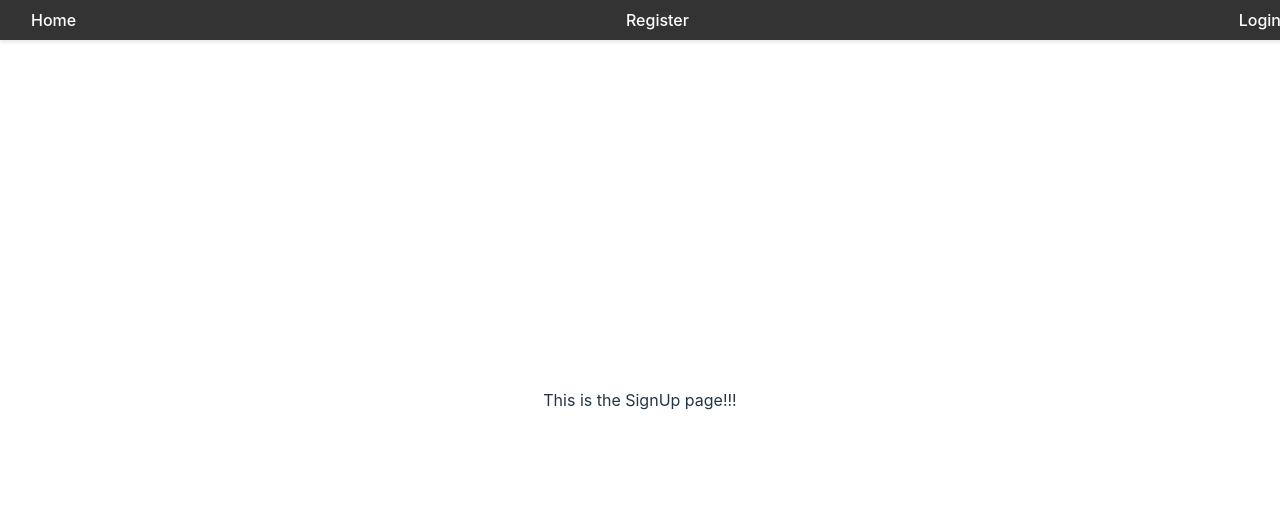
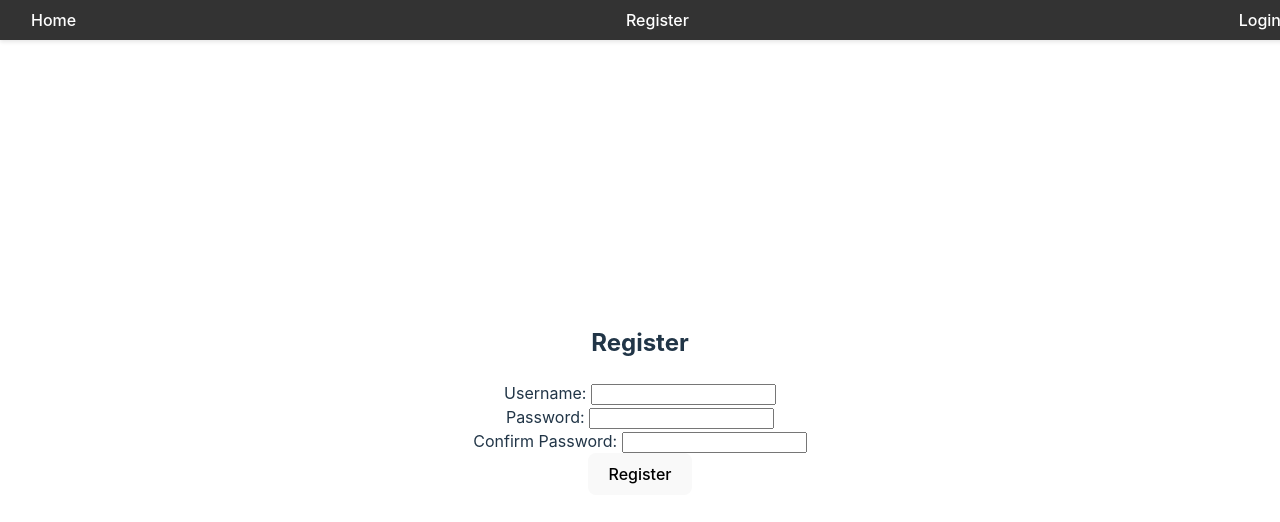
Before and after one commit to lilaxuan/Password-Management-System, a React (Vite) app: page /register in a window 1280 px wide. Shown: the top 522 px of the page. Built offline with nearby package versions, Linux system fonts and the light colour scheme.

Commit message:
Configure the Register and Login Page & Navigate to PasswordManagerPage

```diff
--- a/src/LoginPage.jsx
+++ b/src/LoginPage.jsx
@@ -1,5 +1,50 @@
+import React, { useState } from 'react';
+import { useNavigate } from 'react-router-dom';
+
 export default function LoginPage() {
-    return (<div>
-        This is the login page!!!
-    </div>)
+    const [username, setUsername] = useState('');
+    const [password, setPassword] = useState('');
+    const [error, setError] = useState('');
+    const navigate = useNavigate();
+
+    const handleSubmit = (e) => {
+        e.preventDefault();
+        setError('');
+
+        const users = JSON.parse(localStorage.getItem('users')) || [];
+        const user = users.find(user => user.username === username);
+
+        if (!username || !password) {
+            setError('Username and password cannot be empty.');
+            return;
+        }
+
+        if (!user || user.password !== password) {
+            setError('Invalid username or password.');
+            return;
+        }
+
+        // Simulate user login
+        localStorage.setItem('currentUser', JSON.stringify(user));
+        // If user is logged in, navigate to the password manager page;
+        navigate('/password-manager'); // navigate and useNavigate are a couple; useNavigate defined in the PasswordManagerPage
+    };
+
+    return (
+        <div>
+            <h2>Login</h2>
+            {error && <p style={{ color: 'red' }}>{error}</p>}
+            <form onSubmit={handleSubmit}>
+                <div>
+                    <label>Username: </label>
+                    <input type="text" value={username} onChange={(e) => setUsername(e.target.value)} />
+                </div>
+                <div>
+                    <label>Password: </label>
+                    <input type="password" value={password} onChange={(e) => setPassword(e.target.value)} />
+                </div>
+                <button type="submit">Login</button>
+            </form>
+        </div>
+    );
 }
--- a/src/Navbar.jsx
+++ b/src/Navbar.jsx
@@ -5,6 +5,7 @@ import { BrowserRouter as Router, Link, Routes, Route } from 'react-router-dom';
 import LoginPage from './LoginPage';
 import RegisterPage from './RegisterPage';
 import HomePage from './HomePage';
+import PasswordManagerPage from './PasswordManagerPage';
 
 export default function Navbar() {
     return (
@@ -16,10 +17,12 @@ export default function Navbar() {
                     <Link to="/login">Login</Link>
                 </nav>
 
+                {/* Routes Definitions */}
                 <Routes>
                     <Route path="/" element={<HomePage />} />
-                    <Route path="register" element={<RegisterPage />} />
-                    <Route path="login" element={<LoginPage />} />
+                    <Route path="/register" element={<RegisterPage />} />
+                    <Route path="/login" element={<LoginPage />} />
+                    <Route path="/password-manager" element={<PasswordManagerPage />} />
                 </Routes>
             </div>
         </Router>
--- /dev/null
+++ b/src/PasswordManagerPage.jsx
@@ -0,0 +1,21 @@
+import React from 'react';
+import { useNavigate } from 'react-router-dom';
+
+export default function PasswordManagerPage() {
+    const navigate = useNavigate(); // navigate accross different pages.
+    // Todo: retrieve the current user
+    const currentUser = JSON.parse(localStorage.getItem('currentUser'));
+
+    if (!currentUser) {
+        navigate('/login');
+        return null;
+    }
+
+    return (
+        <div>
+            <h2>Password Manager</h2>
+            {/* Password manager content */}
+            <p>Welcome, {currentUser.username}!</p>
+        </div>
+    );
+}
--- a/src/RegisterPage.jsx
+++ b/src/RegisterPage.jsx
@@ -1,5 +1,66 @@
+import React, { useState } from 'react';
+import { useNavigate } from 'react-router-dom';
+
 export default function RegisterPage() {
-    return (<div>
-        This is the SignUp page!!!
-    </div>)
+    const [username, setUsername] = useState('');
+    const [password, setPassword] = useState('');
+    const [confirmPassword, setConfirmPassword] = useState('');
+    const [error, setError] = useState('');
+    const navigate = useNavigate();
+
+    // Dummy users list for demonstration. Replace this with your backend call.
+    // Todo: Retrive all users from database!!!!
+    const users = JSON.parse(localStorage.getItem('users')) || [];
+
+    const handleSubmit = (e) => {
+        e.preventDefault();
+        setError('');
+
+        if (!username || !password || !confirmPassword) {
+            setError('Username and passwords cannot be empty.');
+            return;
+        }
+
+        if (password !== confirmPassword) {
+            setError('Passwords do not match.');
+            return;
+        }
+
+        // Check if the new user exists in the database or not
+        const userExists = users.find(user => user.username === username);
+        if (userExists) {
+            setError('Username already exists.');
+            return;
+        }
+
+        const newUser = { username, password };
+        // Todo2: Insert the new user to the database
+        users.push(newUser);
+        localStorage.setItem('users', JSON.stringify(users));
+        // Simulate user login
+        localStorage.setItem('currentUser', JSON.stringify(newUser));
+        navigate('/password-manager');
+    };
+
+    return (
+        <div>
+            <h2>Register</h2>
+            {error && <p style={{ color: 'red' }}>{error}</p>}
+            <form onSubmit={handleSubmit}>
+                <div>
+                    <label>Username: </label>
+                    <input type="text" value={username} onChange={(e) => setUsername(e.target.value)} />
+                </div>
+                <div>
+                    <label>Password: </label>
+                    <input type="password" value={password} onChange={(e) => setPassword(e.target.value)} />
+                </div>
+                <div>
+                    <label>Confirm Password: </label>
+                    <input type="password" value={confirmPassword} onChange={(e) => setConfirmPassword(e.target.value)} />
+                </div>
+                <button type="submit">Register</button>
+            </form>
+        </div>
+    );
 }
```
